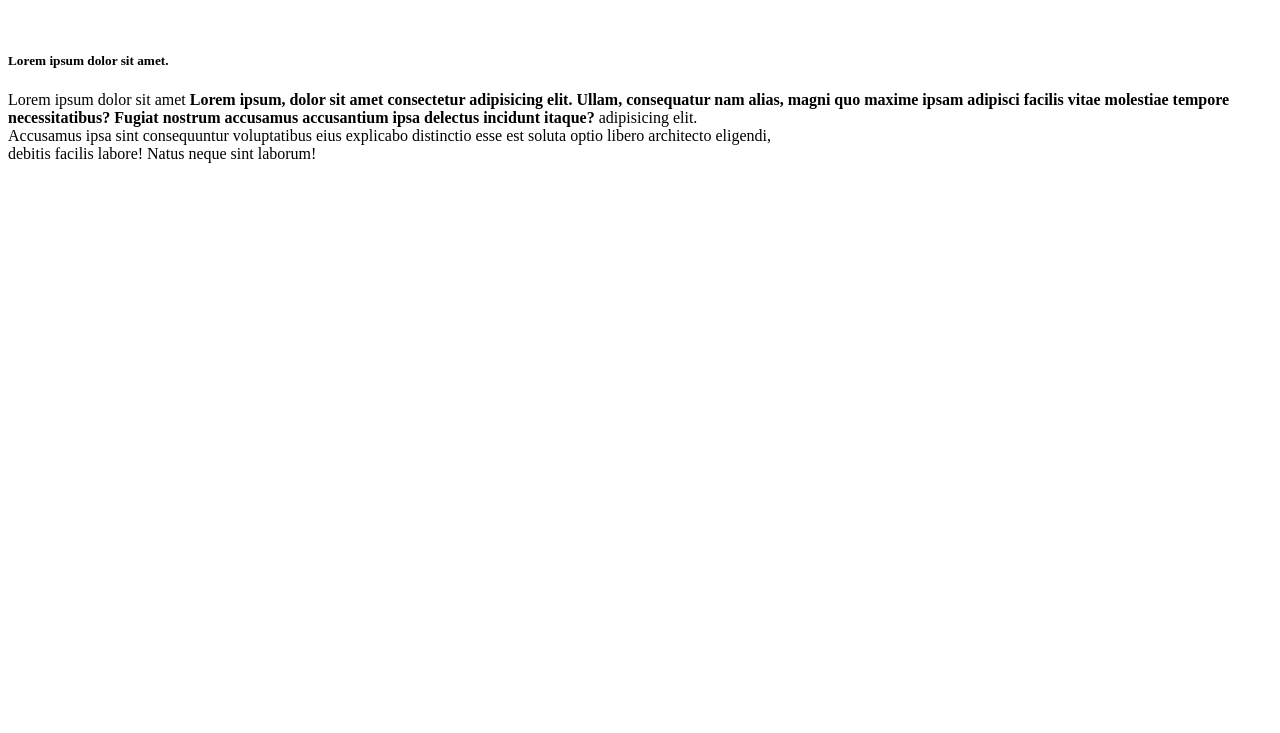
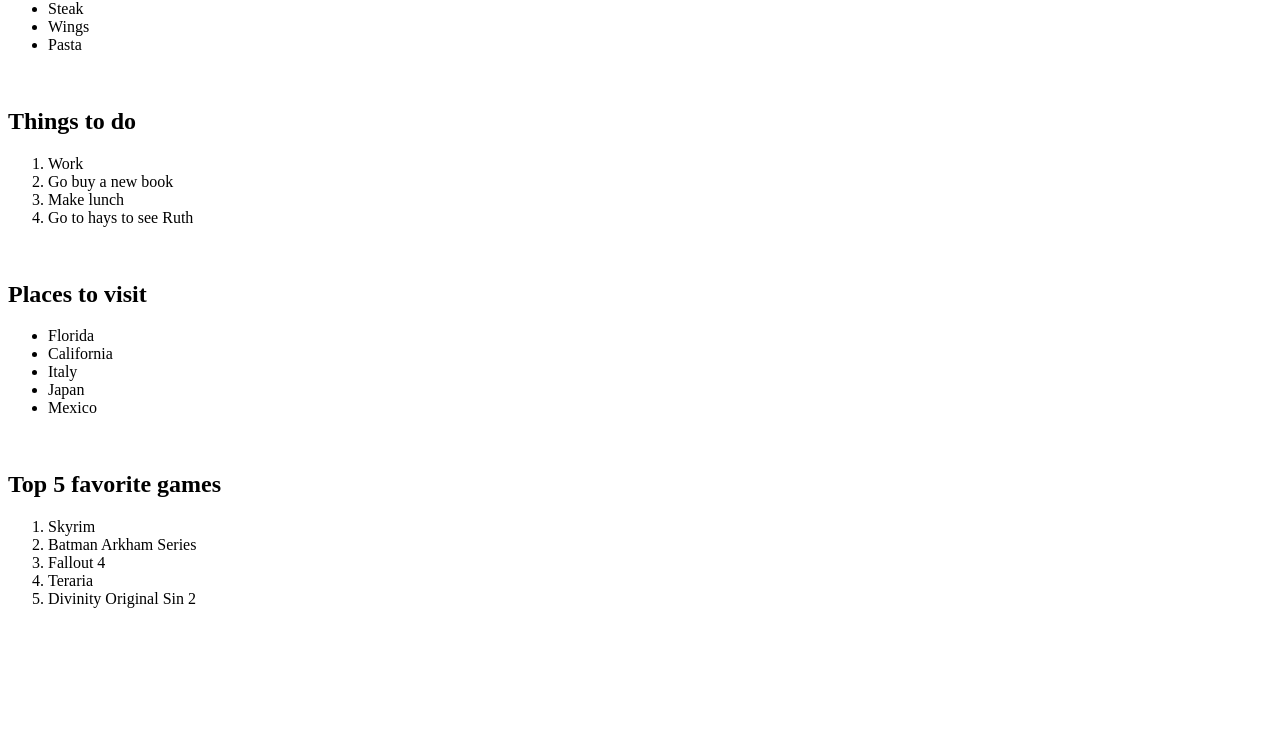
Before and after one commit to kj061404/webdev, a plain HTML site: page html/index.html in a window 1280 px wide. Shown: the part 67-800 px from the top of the page. Drawn offline with Linux system fonts and the light colour scheme.

Commit message:
made changes to index.html

```diff
--- a/html/index.html
+++ b/html/index.html
@@ -3,14 +3,43 @@
 <head>
   <meta charset="UTF-8">
   <meta name="viewport" content="width=device-width, initial-scale=1.0">
-  <title>Document</title>
+  <title>WEB dev practice</title>
 </head>
 <body>
-  <h1>Lorem ipsum dolor sit amet consectetur adipisicing elit.</h1>
+  <h2>My Favorite Foods</h2>
+  <ul>
+    <li>Steak</li>
+    <li>Wings</li>
+    <li>Pasta</li>
+  </ul>
   <br>
-  <h5><strong>Lorem ipsum dolor sit amet.</strong></h5>
-  <p>Lorem ipsum dolor sit amet <strong>Lorem ipsum, dolor sit amet consectetur adipisicing elit. Ullam, consequatur nam alias, magni quo maxime ipsam adipisci facilis vitae molestiae tempore necessitatibus? Fugiat nostrum accusamus accusantium ipsa delectus incidunt itaque?</strong> adipisicing elit. <br>Accusamus ipsa sint consequuntur voluptatibus eius explicabo distinctio esse est soluta optio libero architecto eligendi,<br> debitis facilis labore! Natus neque sint laborum!</p>
+  <h2>Things to do</h2>
+  <ol>
+    <li>Work</li>
+    <li>Go buy a new book</li>
+    <li>Make lunch</li>
+    <li>Go to hays to see Ruth</li>
+  </ol>
   <br>
+  <h2>Places to visit</h2>
+  <ul>
+    <li>Florida</li>
+    <li>California</li>
+    <li>Italy</li>
+    <li>Japan</li>
+    <li>Mexico</li>
+  </ul>
+  <br>
+  <h2>Top 5 favorite games</h2>
+  <ol>
+    <li>Skyrim</li>
+    <li>Batman Arkham Series</li>
+    <li>Fallout 4</li>
+    <li>Teraria</li>
+    <li>Divinity Original Sin 2</li>
+  </ol>
+
+
 
 </body>
 </html>
```
